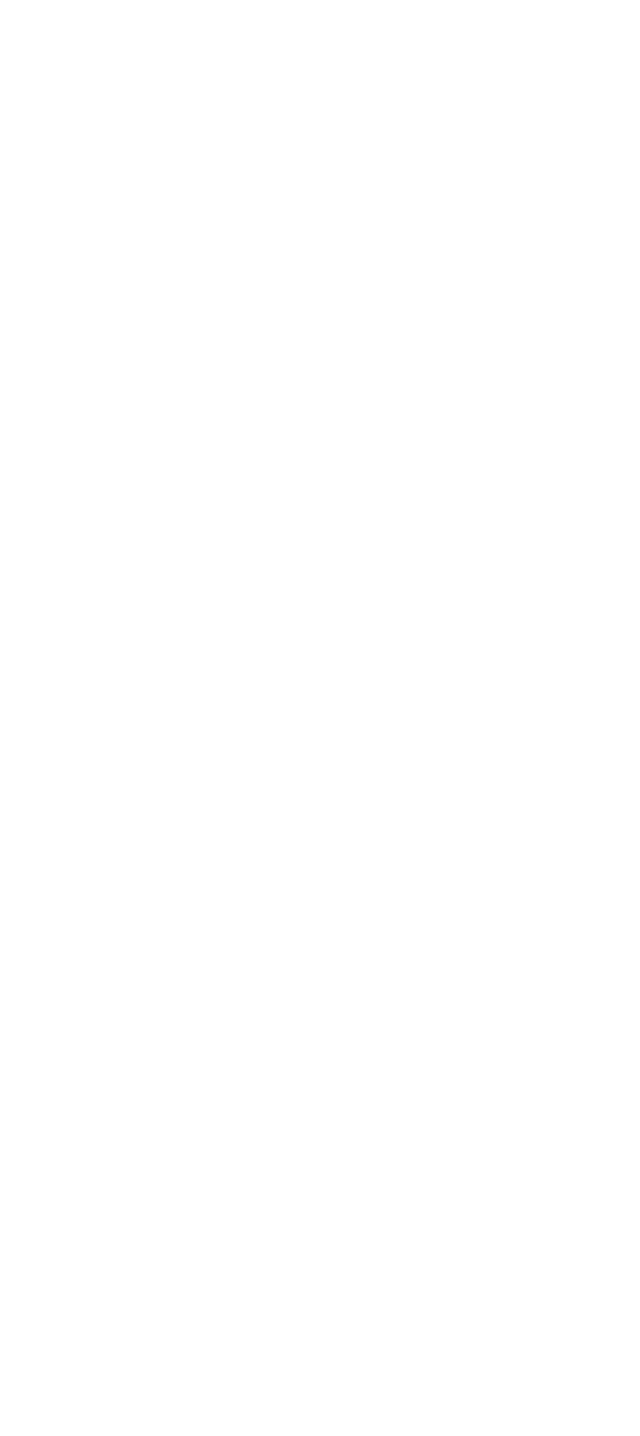
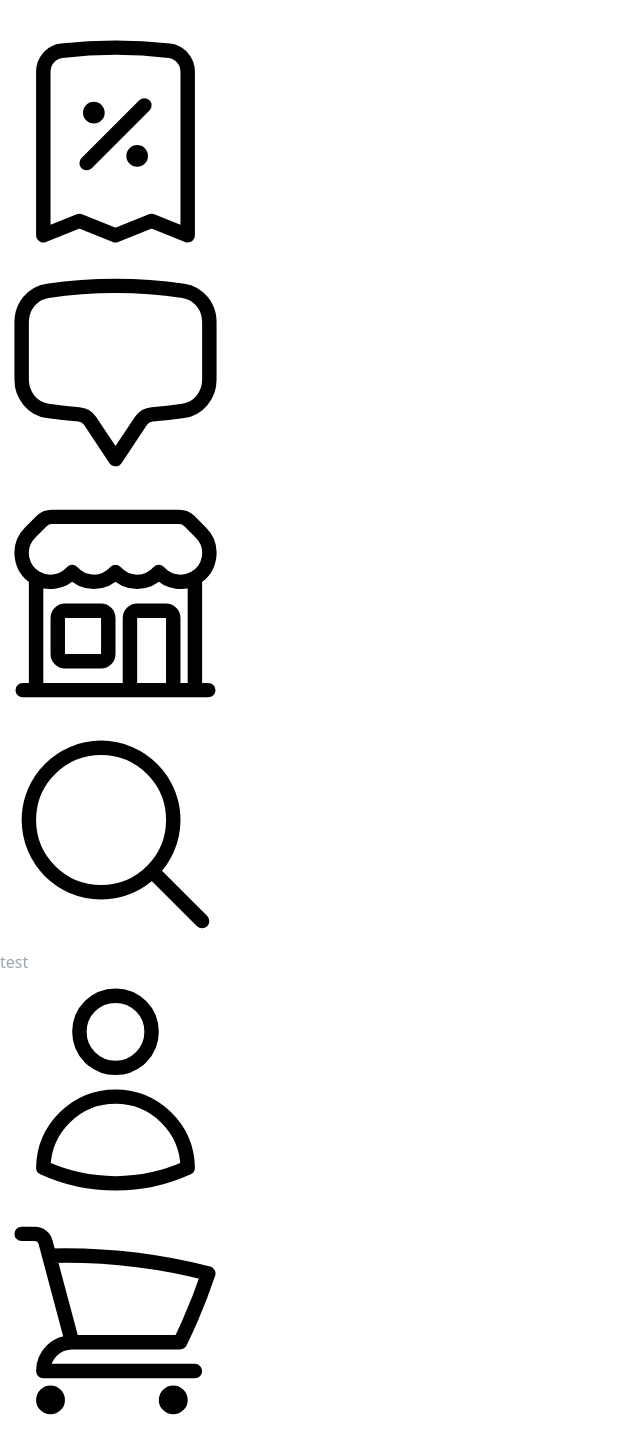
Before and after one commit to Abolfazl181920/mobit.ir, a React (Vite) app in the folder client/: page / in a window 1280 px wide. Shown: the part 205-1641 px from the top of the page, without its empty margins (0-640 px from the left). Before the commit the page ends 800 px from the top, so only its background shows below. Built offline with nearby package versions, Linux system fonts and the light colour scheme.

Commit message:
[ Header ]: create basics of header component!

```diff
--- a/client/src/components/Header/Header.tsx
+++ b/client/src/components/Header/Header.tsx
@@ -1,6 +1,24 @@
+import {
+    SearchIcon, UserIcon, ShoppingCart, SalerworkIcon,
+    ArticlesnewsIcon, AmazingofferIcon, CategoryIcon,
+} from '../../assets/icons'
+
 const Header = () => {
   return (
-    <div>Header</div>
+    <div className='h-20 flex w-screen bg-red-700'>
+        <div>
+            <CategoryIcon />
+            <AmazingofferIcon />
+            <ArticlesnewsIcon />
+            <SalerworkIcon />
+            <SearchIcon />
+            <input type="text" placeholder='test' name='test' />
+        </div>
+        <div>
+            <UserIcon />
+            <ShoppingCart />
+        </div>
+    </div>
   )
 }
 
--- a/client/src/pages/Home.tsx
+++ b/client/src/pages/Home.tsx
@@ -2,7 +2,7 @@ import Header from '../components/Header/Header'
 
 const Home = () => {
   return (
-    <div>Home
+    <div>
       <Header />
     </div>
   )
```
